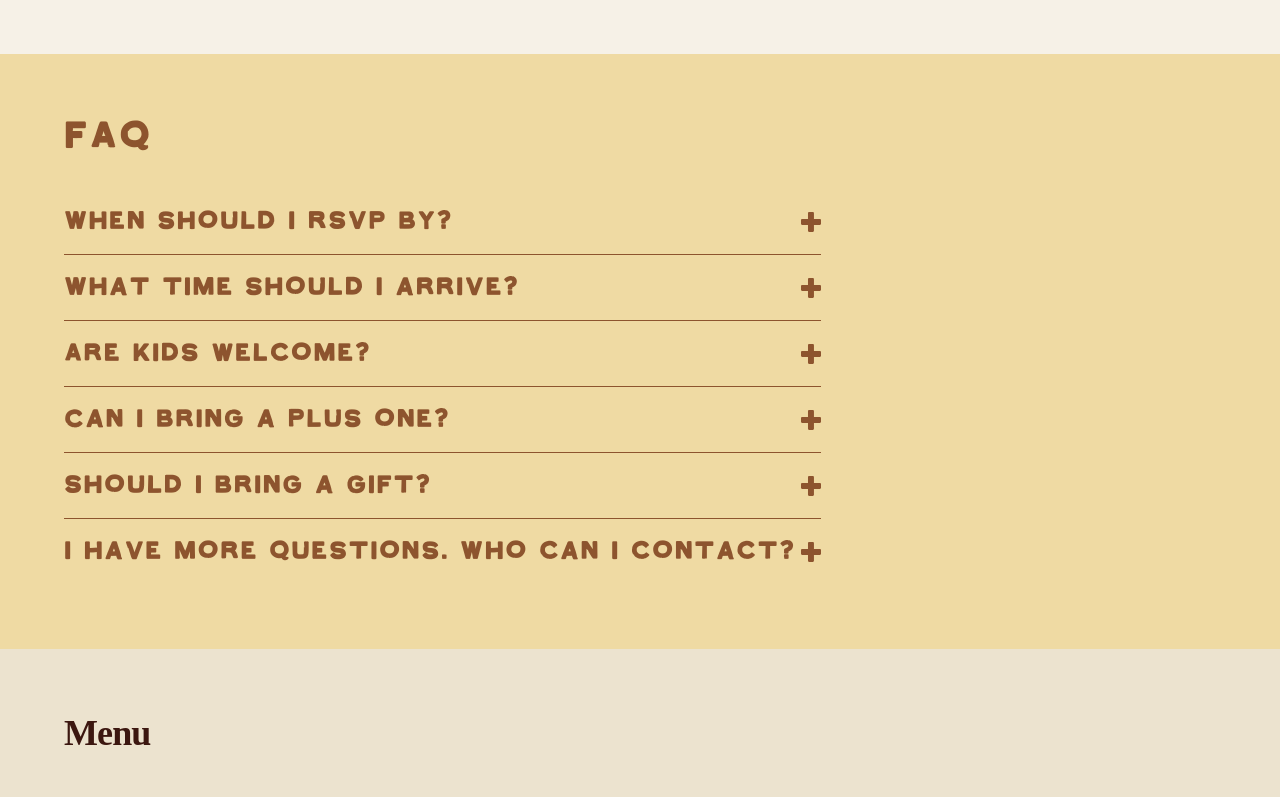
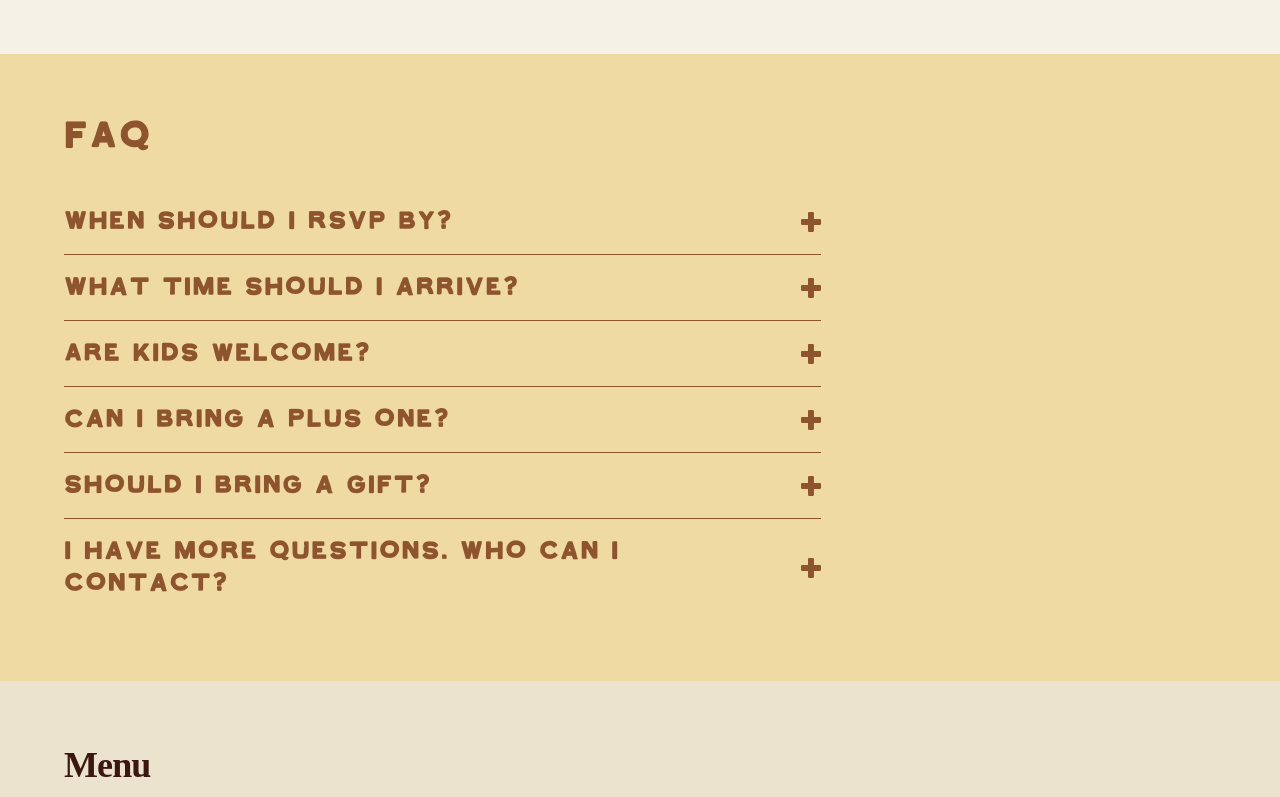
Before and after one commit to tommyparker/wedding, an Astro site: page / in a window 1280 px wide. Shown: the part 3740-4537 px from the top of the page. Built offline with nearby package versions, Linux system fonts and the light colour scheme; Astro itself is replaced by a stand-in of ours; a web font is replaced by a local one.

Commit message:
Typo fix and icon fix.

```diff
--- a/src/components/AccommodationTravel.astro
+++ b/src/components/AccommodationTravel.astro
@@ -11,7 +11,7 @@ import Greyhound from '../assets/AccommodationGreyhound.jpg';
 
 <Container class="bg-paper3">
     <h2>Accommodation & Travel</h2>
-    <h3 class="mb-8 md:mb-12 text-balance font-serif2 tracking-tight">Here are some places to stay but there are plenty of other options in the area. It's great spot for a weekend away, and you should totally make a trip out of it.</h3>
+    <h3 class="mb-8 md:mb-12 text-balance font-serif2 tracking-tight">Here are some places to stay but there are plenty of other options in the area. It's a great spot for a weekend away, and you should totally make a trip out of it.</h3>
     <div class="block md:grid md:grid-cols-12 md:gap-12 items-stretch">
         <AccommodationSingle header="Eype's Mouth Country Hotel" image={EypesMouth} link="https://www.eypesmouthhotel.co.uk" price='££' index={0}>
             A nice coastal option by the sea and only a 5-minute drive from the venue. (We're staying here!)
--- a/src/components/Question.astro
+++ b/src/components/Question.astro
@@ -9,12 +9,13 @@ const { question, answer } = Astro.props;
 
 <div class="question">
     <button class="question-header" aria-expanded="false">
-        <h3 class="mb-0">{question}</h3>
+        <h3 class="mb-0 pr-6">{question}</h3>
         <svg
         viewBox="0 0 59.14 59.14"
         fill="currentColor"
         class="question-icon"
-        width="20px">
+        width="20"
+        height="20">
         >
         <g>
         <path d="M38.27,20.68h17.39c1.93,0,3.48,1.55,3.48,3.29v10.82c0,1.93-1.55,3.48-3.48,3.48h-17.39v17.39c0,1.93-1.55,3.48-3.48,3.48h-10.82c-1.93,0-3.29-1.55-3.29-3.48v-17.39H3.48c-1.93,0-3.48-1.55-3.48-3.48v-10.82c0-1.93,1.55-3.29,3.48-3.29h17.2V3.48c0-1.93,1.55-3.48,3.29-3.48h10.82c1.93,0,3.48,1.55,3.48,3.48v17.2Z"/>
--- a/src/styles/global.css
+++ b/src/styles/global.css
@@ -185,7 +185,7 @@
   }
 
   .question-icon {
-      @apply transition-[transform] duration-300 ease-in-out;
+      @apply transition-[transform] duration-300 ease-in-out w-5 h-5 flex-shrink-0;
   }
 
   .question-body {
```
